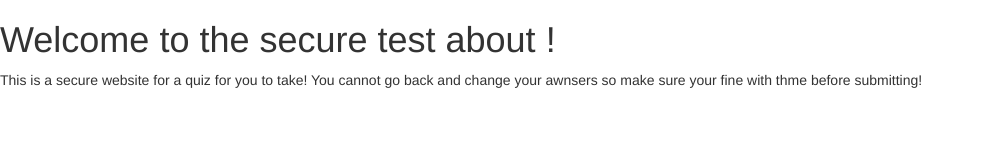
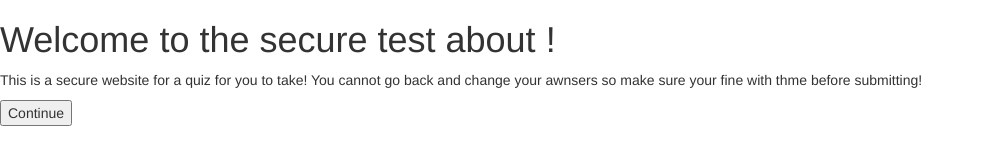
Before and after one commit to Floor-board/secure-quiz, a plain HTML site: page templates/index.html in a window 1280 px wide. Shown: the whole page, without its empty margins (0-984 px from the left). Drawn offline with nearby package versions, Linux system fonts and the light colour scheme; files that its build step writes are made by us from their sources.

Commit message:
Update index.html

```diff
--- a/templates/index.html
+++ b/templates/index.html
@@ -12,5 +12,6 @@
     <body>
 	    <h1>Welcome to the secure test about !</h1>
 	    <p>This is a secure website for a quiz for you to take! You cannot go back and change your awnsers so make sure your fine with thme before submitting!</p>
+	    <button type="button" class="button1">Continue</button>
     </body>
   </html>
```
